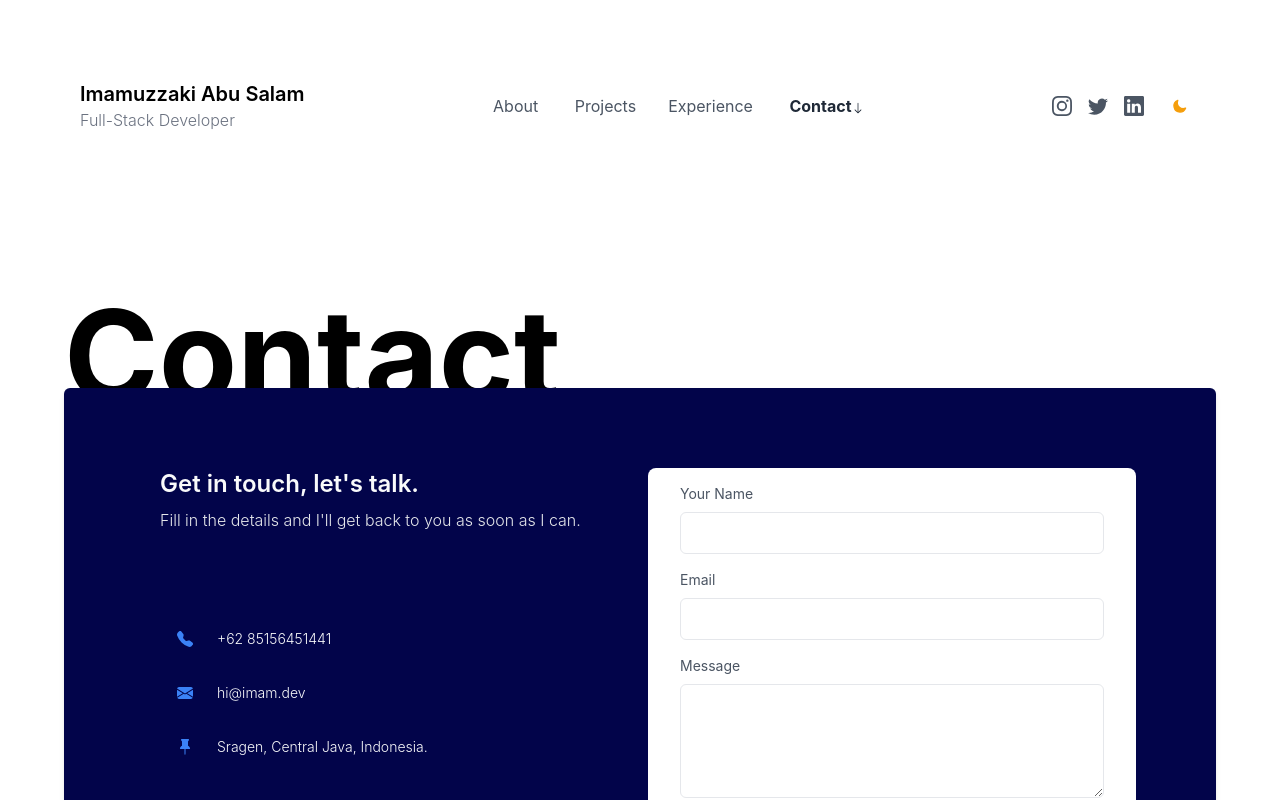
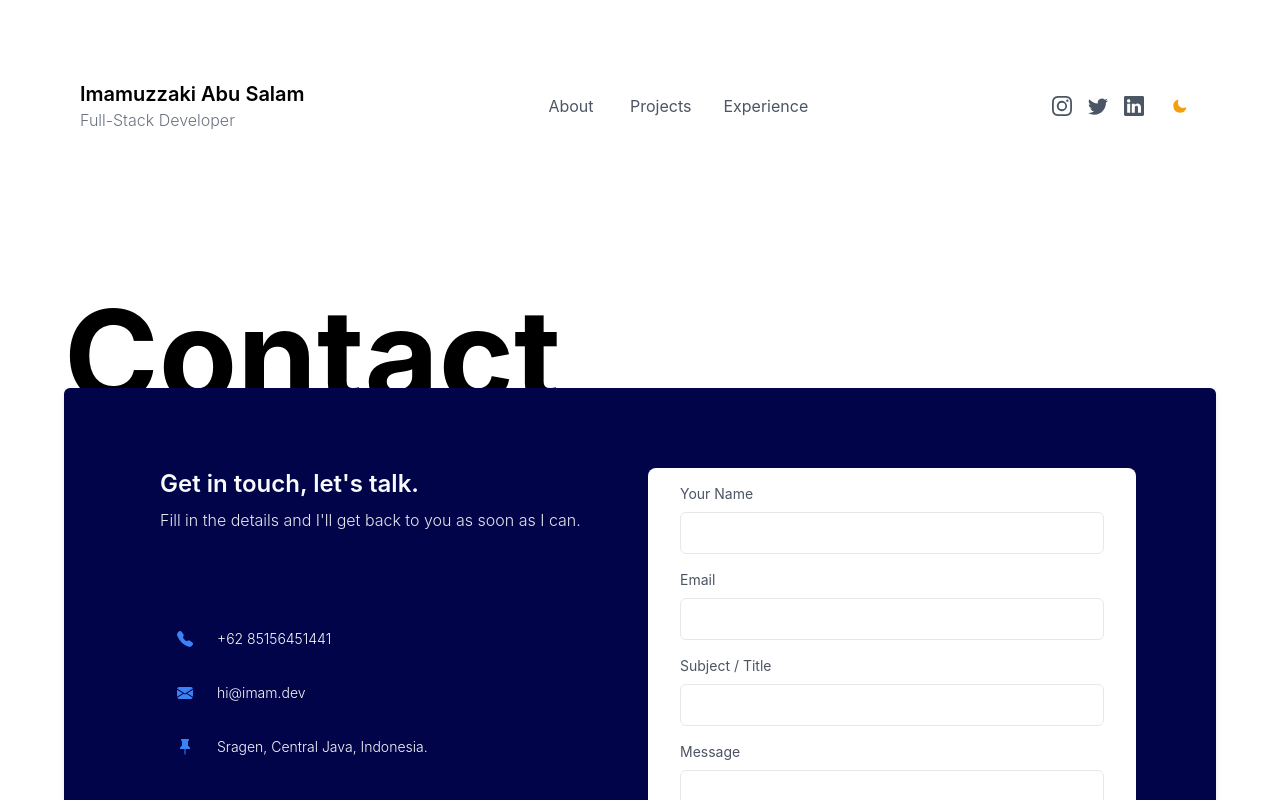
Before and after one commit to ImBIOS/imbios-portfolio, a Next.js app: page /contact in a window 1280 px wide. Shown: the top 800 px of the page. Built offline with nearby package versions, Linux system fonts and the light colour scheme.

Commit message:
disable contactform

```diff
--- a/components/Contact.js
+++ b/components/Contact.js
@@ -1,7 +1,16 @@
-import React from "react";
+import React, { useState } from "react";
 import userData from "@constants/data";
 
 export default function Contact() {
+  const [fullname, setFullname] = useState("");
+  const [email, setEmail] = useState("");
+  const [subject, setSubject] = useState("");
+  const [message, setMessage] = useState("");
+
+  const handleSubmit = (data) => {
+    console.log(data);
+  };
+
   return (
     <section>
       <div className="max-w-6xl mx-auto h-48 bg-white dark:bg-gray-800 antialiased">
@@ -141,7 +150,10 @@ export default function Contact() {
               </a>
             </div>
           </div>
-          <form className="form rounded-lg bg-white p-4 flex flex-col">
+          <form
+            onSubmit={handleSubmit}
+            className="form rounded-lg bg-white p-4 flex flex-col"
+          >
             <label htmlFor="name" className="text-sm text-gray-600 mx-4">
               {" "}
               Your Name
@@ -150,6 +162,10 @@ export default function Contact() {
               type="text"
               className="font-light rounded-md border focus:outline-none py-2 mt-2 px-1 mx-4 focus:ring-2 focus:border-none ring-blue-500"
               name="name"
+              value={fullname}
+              onChange={(e) => {
+                setFullname(e.target.value);
+              }}
             />
             <label htmlFor="email" className="text-sm text-gray-600 mx-4 mt-4">
               Email
@@ -158,6 +174,26 @@ export default function Contact() {
               type="text"
               className="font-light rounded-md border focus:outline-none py-2 mt-2 px-1 mx-4 focus:ring-2 focus:border-none ring-blue-500"
               name="email"
+              value={email}
+              onChange={(e) => {
+                setEmail(e.target.value);
+              }}
+            />
+            <label
+              htmlFor="subject"
+              className="text-sm text-gray-600 mx-4 mt-4"
+            >
+              {" "}
+              Subject / Title
+            </label>
+            <input
+              type="text"
+              className="font-light rounded-md border focus:outline-none py-2 mt-2 px-1 mx-4 focus:ring-2 focus:border-none ring-blue-500"
+              name="subject"
+              value={subject}
+              onChange={(e) => {
+                setSubject(e.target.value);
+              }}
             />
             <label
               htmlFor="message"
@@ -170,7 +206,11 @@ export default function Contact() {
               type="text"
               className="font-light rounded-md border focus:outline-none py-2 mt-2 px-1 mx-4 focus:ring-2 focus:border-none ring-blue-500"
               name="message"
-            ></textarea>
+              value={message}
+              onChange={(e) => {
+                setMessage(e.target.value);
+              }}
+            />
             <button
               type="submit"
               className="bg-blue-500 rounded-md w-1/2 mx-4 mt-8 py-2 text-gray-50 text-xs font-bold"
--- a/components/Navbar.js
+++ b/components/Navbar.js
@@ -111,7 +111,8 @@ export default function Navbar() {
               )}
             </a>
           </Link>
-          <Link href="/contact">
+          {/* Hide contact because of it is not usable */}
+          {/* <Link href="/contact">
             <a
               className={`text-base  ${
                 router.asPath === "/contact"
@@ -136,7 +137,7 @@ export default function Navbar() {
                 </svg>
               )}
             </a>
-          </Link>
+          </Link> */}
         </div>
 
         <div className="space-x-4 flex flex-row items-center">
```
